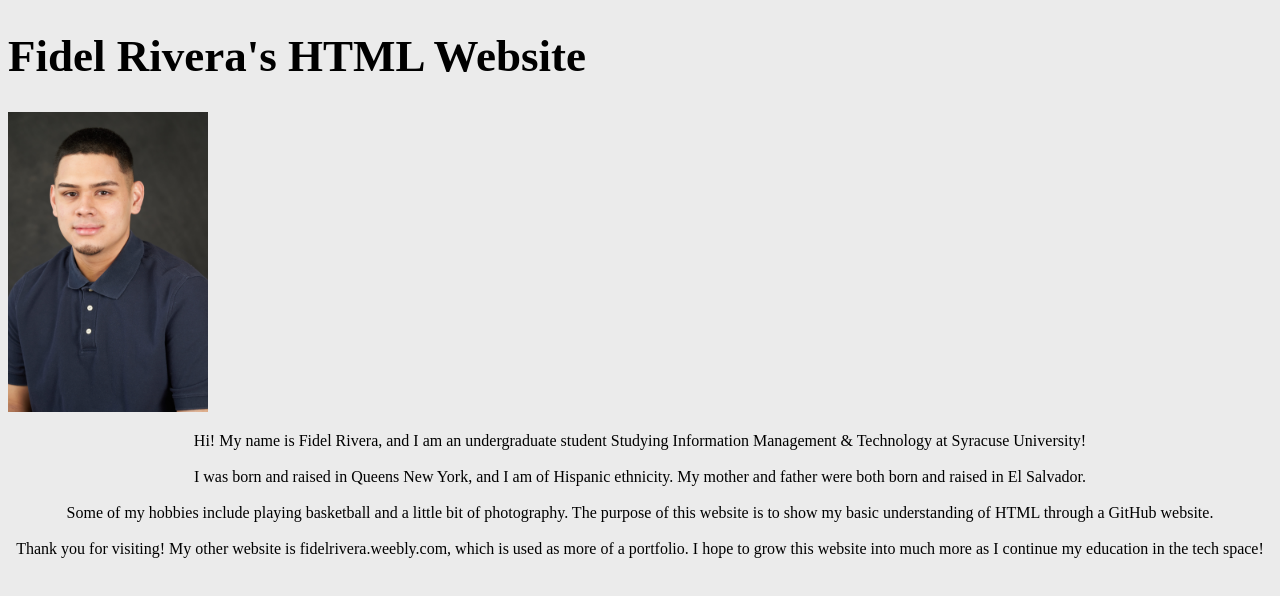
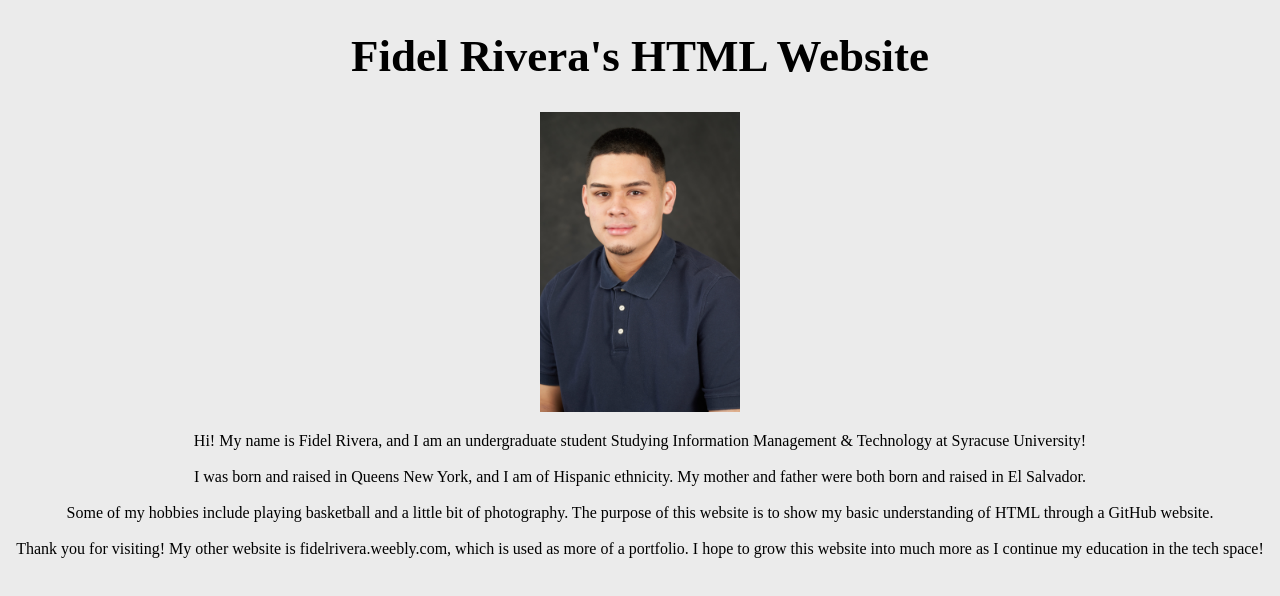
Before and after one commit to fidelrivera/fidelrivera.github.io, a plain HTML site: page index.html in a window 1280 px wide. Drawn offline with Linux system fonts and the light colour scheme.

Commit message:
Update index.html

```diff
--- a/index.html
+++ b/index.html
@@ -2,8 +2,8 @@
 <html>
 <body style= "background-color: #EBEBEB"></body>
 
-<h1 style="font-size: 45px;">Fidel Rivera's HTML Website </h1>
-<p><img src= "Fidel Rivera.jpg" width="200" height = "300"></p>
+<h1 align="center"style="font-size: 45px;">Fidel Rivera's HTML Website </h1>
+<p align="center"><img src= "Fidel Rivera.jpg" width="200" height = "300"></p>
 <p align="center"> Hi! My name is Fidel Rivera, and I am an undergraduate student Studying Information Management & Technology at Syracuse University!
 <br>
 <br> I was born and raised in Queens New York, and I am of Hispanic ethnicity. My mother and father were both born and raised in El Salvador.
```
